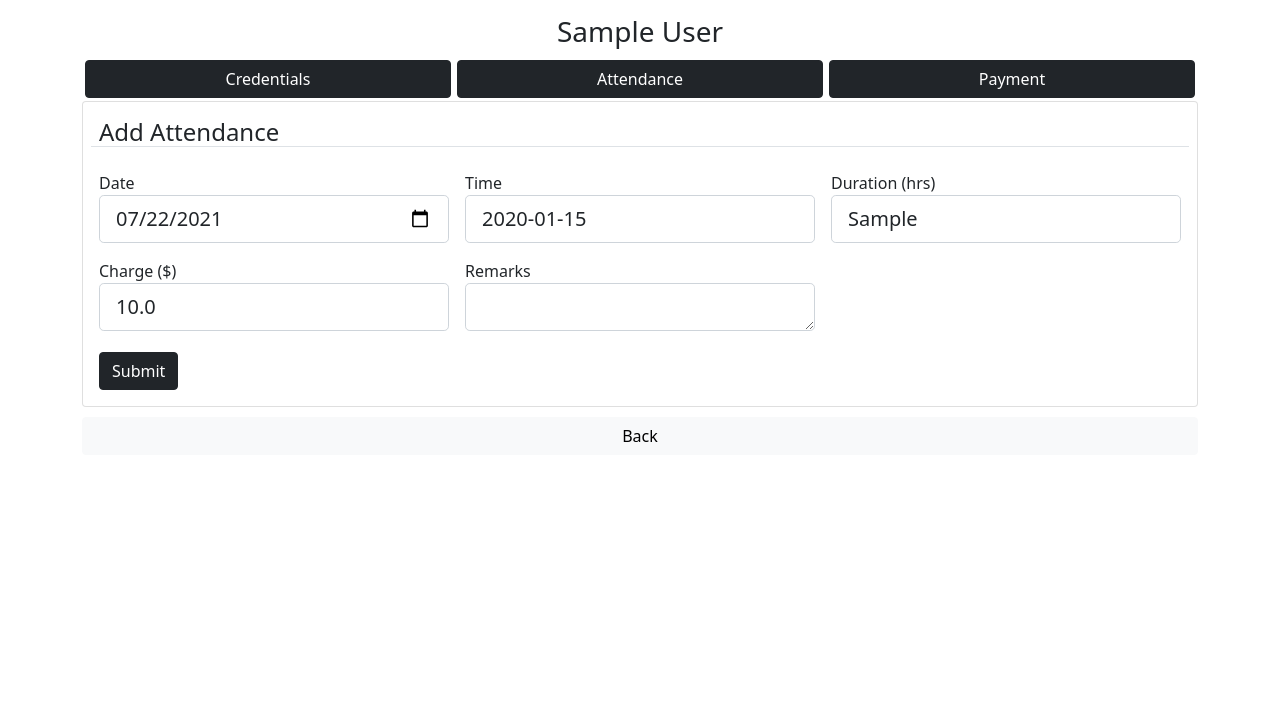
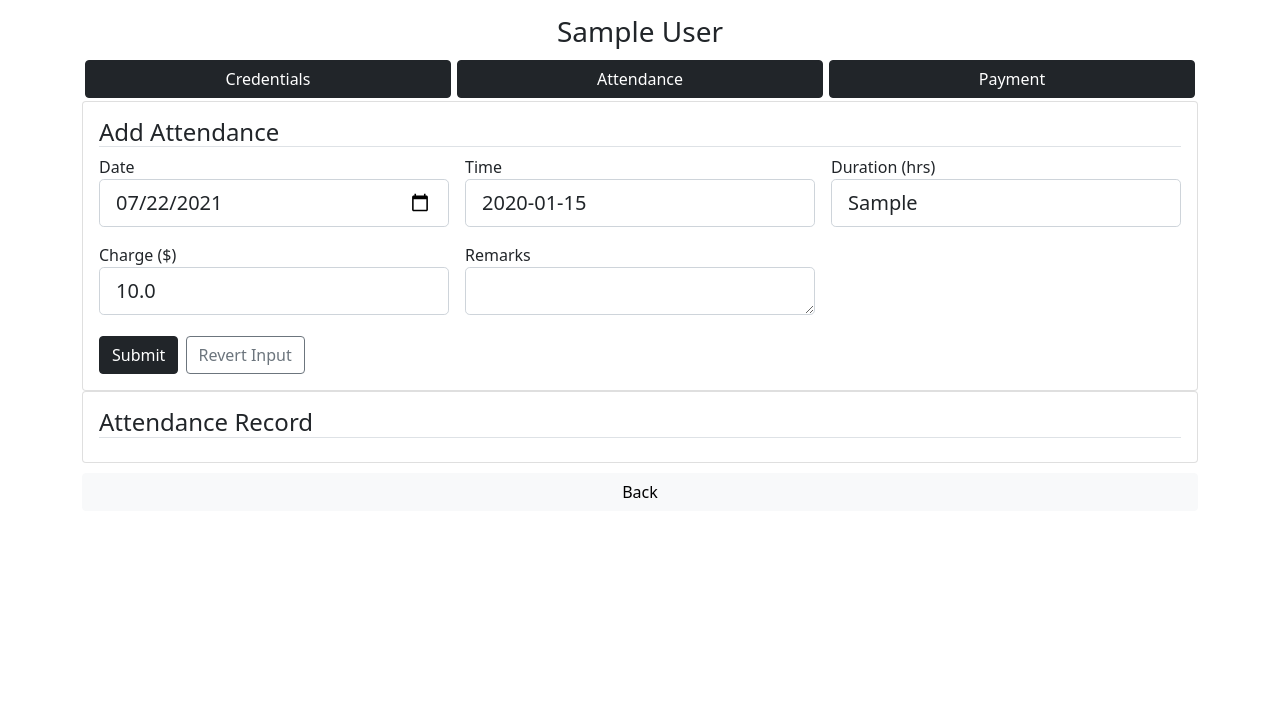
Before and after one commit to gordonmhy/TutorialPortal, a Flask app: a page that uses tutorialportal/templates/student_manager_selected.html in a window 1280 px wide. Shown: the part 56-759 px from the top of the page. Run offline with Flask 2, Linux system fonts and the light colour scheme; a user stored in the database is signed in; tables that the repository leaves empty hold one stand-in row (values such as "Sample post").

Commit message:
Tweaked layout, addded Attendance Record panel

```diff
--- a/tutorialportal/templates/student_manager.html
+++ b/tutorialportal/templates/student_manager.html
@@ -31,7 +31,7 @@
         {% endif %}
         <div class="collapse multi-collapse{{ show_select_student }}" id="SelectStudentButton">
             <div class="card card-body">
-                <legend class="border-bottom mb-2 h4">Active Students</legend>
+                <h4 class="border-bottom mb-2 h4">Active Students</h4>
                 <div>
                     {% if active_students|count == 0 %}
                         <button class="btn btn-outline-secondary col-auto" type="button" data-bs-toggle="collapse"
@@ -47,7 +47,7 @@
                            style="min-width: 170px; margin-bottom: 5px">{{ name }}</a>
                     {% endfor %}
                 </div>
-                <legend class="border-bottom mb-2 h4" style="margin-top: 5px">Inactive Students</legend>
+                <h4 class="border-bottom mb-2 h4" style="margin-top: 5px">Inactive Students</h4>
                 <div>
                     {% for username, name in inactive_students %}
                         <a href="{{ url_for('student_manager_selected', student_username=username) }}"
@@ -63,9 +63,9 @@
         {% endif %}
         <div class="collapse multi-collapse{{ show_add_student }}" id="AddStudentButton">
             <div class="card card-body">
+                <h4 class="border-bottom mb-2 h4">Add Student</h4>
                 <form method="POST" action="" class="row gy-3 gx-3 align-items-center">
                     {{ add_student_form.hidden_tag() }}
-                    <legend class="border-bottom mb-2 h4">Add Student</legend>
                     <div class="form-group col-md-4">
                         {{ add_student_form.name.label(class="form-control-label") }}
                         {% if add_student_form.name.errors %}
--- a/tutorialportal/templates/student_manager_selected.html
+++ b/tutorialportal/templates/student_manager_selected.html
@@ -38,9 +38,9 @@
         {% endif %}
         <div class="collapse multi-collapse{{ show_credentials }}" id="CredentialsButton">
             <div class="card card-body">
+                <h4 class="border-bottom mb-2 h4">Credentials</h4>
                 <form method="POST" action="" class="row gy-3 gx-3 align-items-center">
                     {{ a_student_credentials_form.hidden_tag() }}
-                    <legend class="border-bottom mb-2 h4">Credentials</legend>
                     <div class="form-group col-md-4">
                         {{ a_student_credentials_form.name.label(class="form-control-label") }}
                         {% if a_student_credentials_form.name.errors %}
@@ -188,9 +188,9 @@
         {% endif %}
         <div class="collapse multi-collapse{{ show_attendance }}" id="AttendanceButton">
             <div class="card card-body">
+                <h4 class="border-bottom mb-2 h4">Add Attendance</h4>
                 <form method="POST" action="" class="row gy-3 gx-3 align-items-center">
                     {{ add_attendance_form.hidden_tag() }}
-                    <legend class="border-bottom mb-2 h4">Add Attendance</legend>
                     <div class="form-group col-md-4">
                         {{ add_attendance_form.lesson_date.label(class="form-control-label") }}
                         {% if add_attendance_form.lesson_date.errors %}
@@ -258,8 +258,16 @@
                     </div>
                     <div class="form-group" style="padding-top: 5px">
                         {{ add_attendance_form.add_attendance_submit(class="btn btn-dark") }}
+                        <a class="btn btn-outline-secondary" style="margin-left: 3px"
+                           href="{{ url_for('student_manager_selected', student_username=student.username, page='attendance') }}">Revert
+                            Input</a>
                     </div>
                 </form>
+            </div>
+        </div>
+        <div class="collapse multi-collapse{{ show_attendance }}" id="AttendanceButton">
+            <div class="card card-body">
+                <h3 class="border-bottom mb-2 h4">Attendance Record</h3>
             </div>
         </div>
         <!-- BACK BUTTON -->
```
